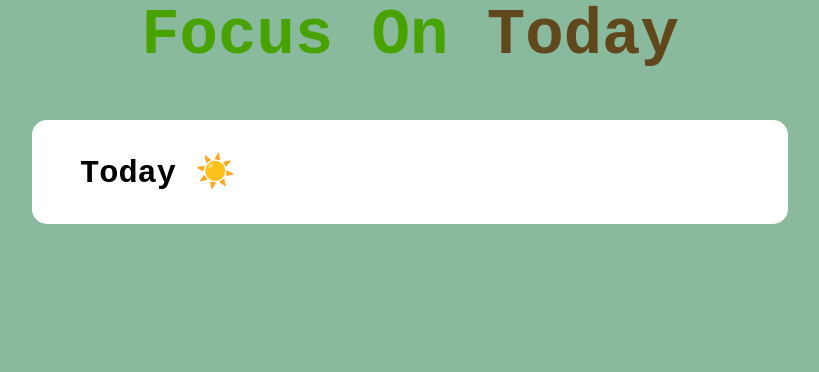
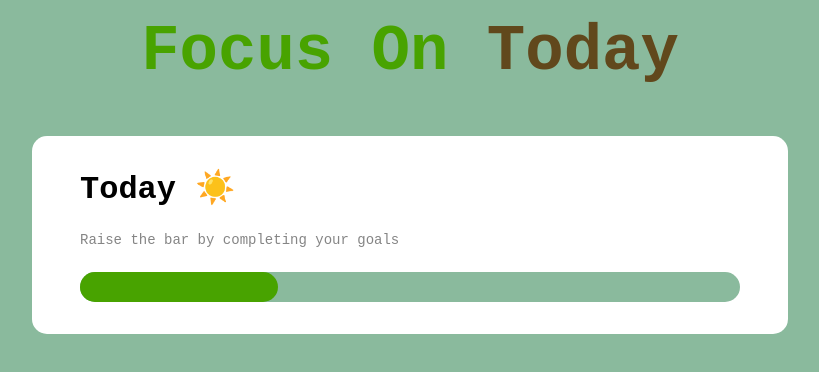
Before and after one commit to Tahsin005/Focus-on-today, a plain HTML site: page index.html in a window 1280 px wide. Shown: the whole page, without its empty margins (230-1049 px from the left). Drawn offline with Linux system fonts and the light colour scheme.

Commit message:
added a progress bar

```diff
--- a/index.html
+++ b/index.html
@@ -13,6 +13,14 @@
 
         <div class="app-container">
             <h2 class="subtitle">Today ☀️</h2>
+            <p class="progress-label">Raise the bar by completing your goals</p>
+
+            <div class="progress-bar">
+                <div class="progress-value">
+
+                </div>
+            </div>
+
         </div>
     </main>
 </body>
--- a/style.css
+++ b/style.css
@@ -5,6 +5,10 @@
 body {
     background-color: #8aba9d;
     font-family: monospace;
+}
+
+main {
+    padding: 16px;
 }
 
 .title {
@@ -29,3 +33,32 @@ body {
 .subtitle {
     font-size: 32px;
 }
+
+.progress-label {
+    margin-top: 24px;
+    font-size: 14px;
+    color: #858585;
+}
+
+.progress-bar {
+    height: 30px;
+    background-color: #8aba9d;
+    border-radius: 15px;
+    margin-top: 24px;
+}
+.progress-value {
+    height: 100%;
+    width: 30%;
+    background-color: #48A300;
+    border-radius: 15px;
+    margin-top: 24px;
+}
+
+@media (max-width: 768px) {
+    .title {
+        font-size: 32px;
+    }
+    .app-container {
+        padding: 16px 32px;
+    }
+}
```
